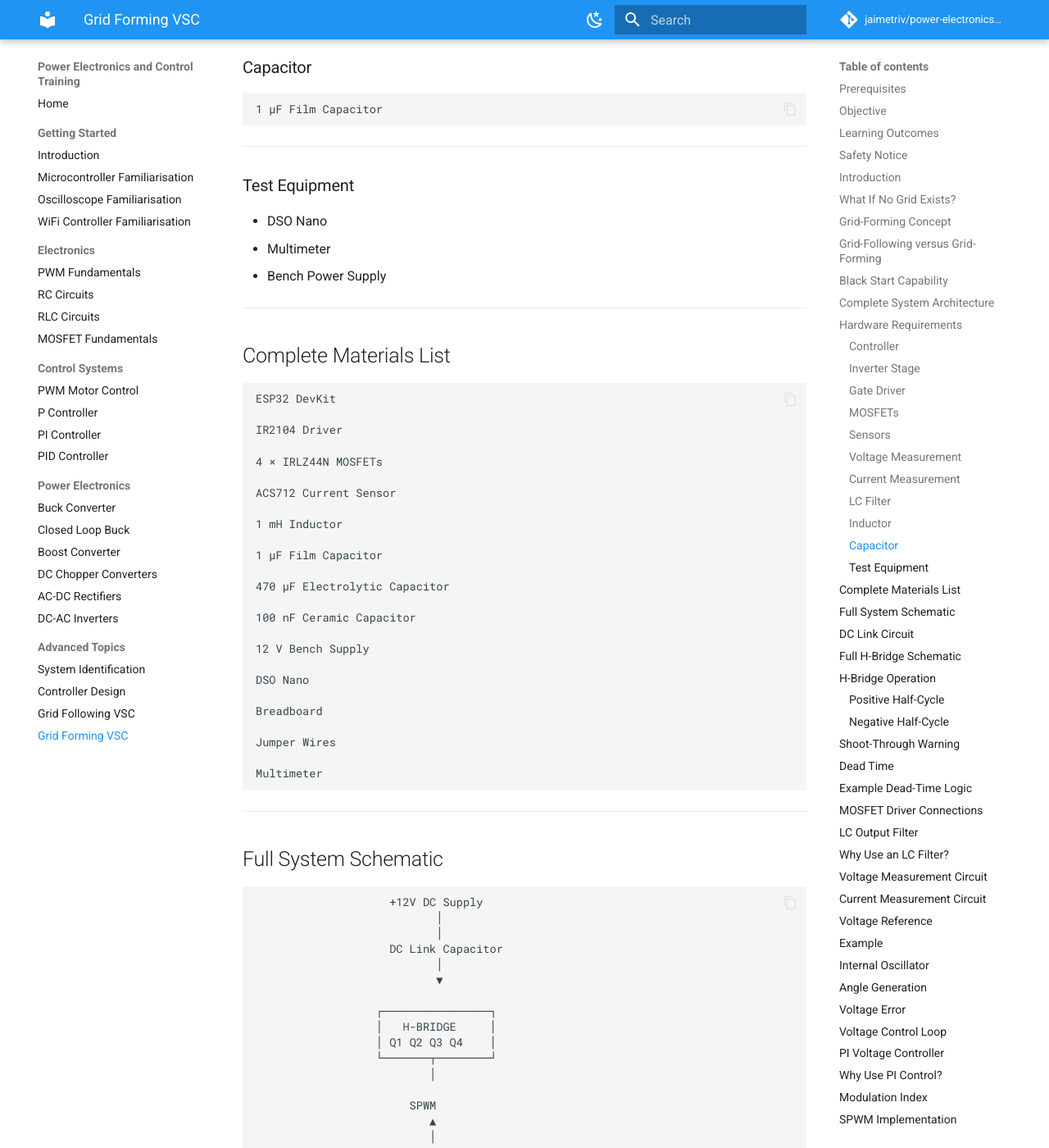
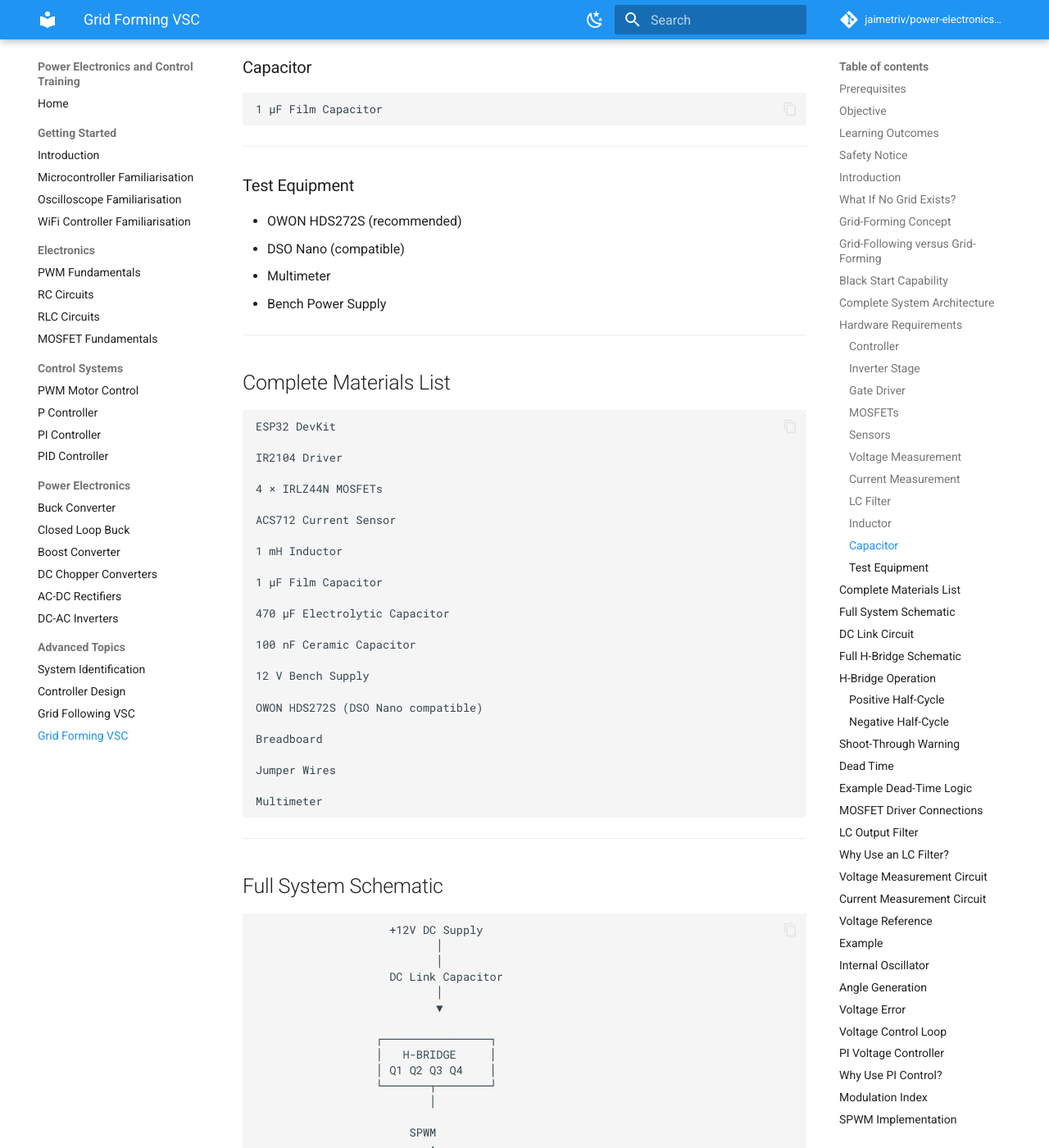
Before and after one commit to jaimetriv/power-electronics-and-control-training, an MkDocs documentation site: the page built from docs/17_Grid_Forming_VSC.md, in a window 1280 px wide and 1400 px high, scrolled down 6613 px. Shown: the whole window at 82% size. Built offline with MkDocs 1.6.1 and Material for MkDocs 9.7.7, drawn with Linux system fonts in a browser that asks for light colours; comment, search, counter and statistics services are not loaded; some of the changed text lies outside the part shown.

Commit message:
docs: align Project 17 hardware baseline wording

```diff
--- a/docs/17_Grid_Forming_VSC.md
+++ b/docs/17_Grid_Forming_VSC.md
@@ -307,7 +307,8 @@ ACS758
 
 ### Test Equipment
 
-- DSO Nano
+- OWON HDS272S (recommended)
+- DSO Nano (compatible)
 - Multimeter
 - Bench Power Supply
 
@@ -334,7 +335,7 @@ ACS712 Current Sensor
 
 12 V Bench Supply
 
-DSO Nano
+OWON HDS272S (DSO Nano compatible)
 
 Breadboard
 
```
Also changed, not shown: other parts of docs/17_Grid_Forming_VSC.md (+1 -1 lines).
